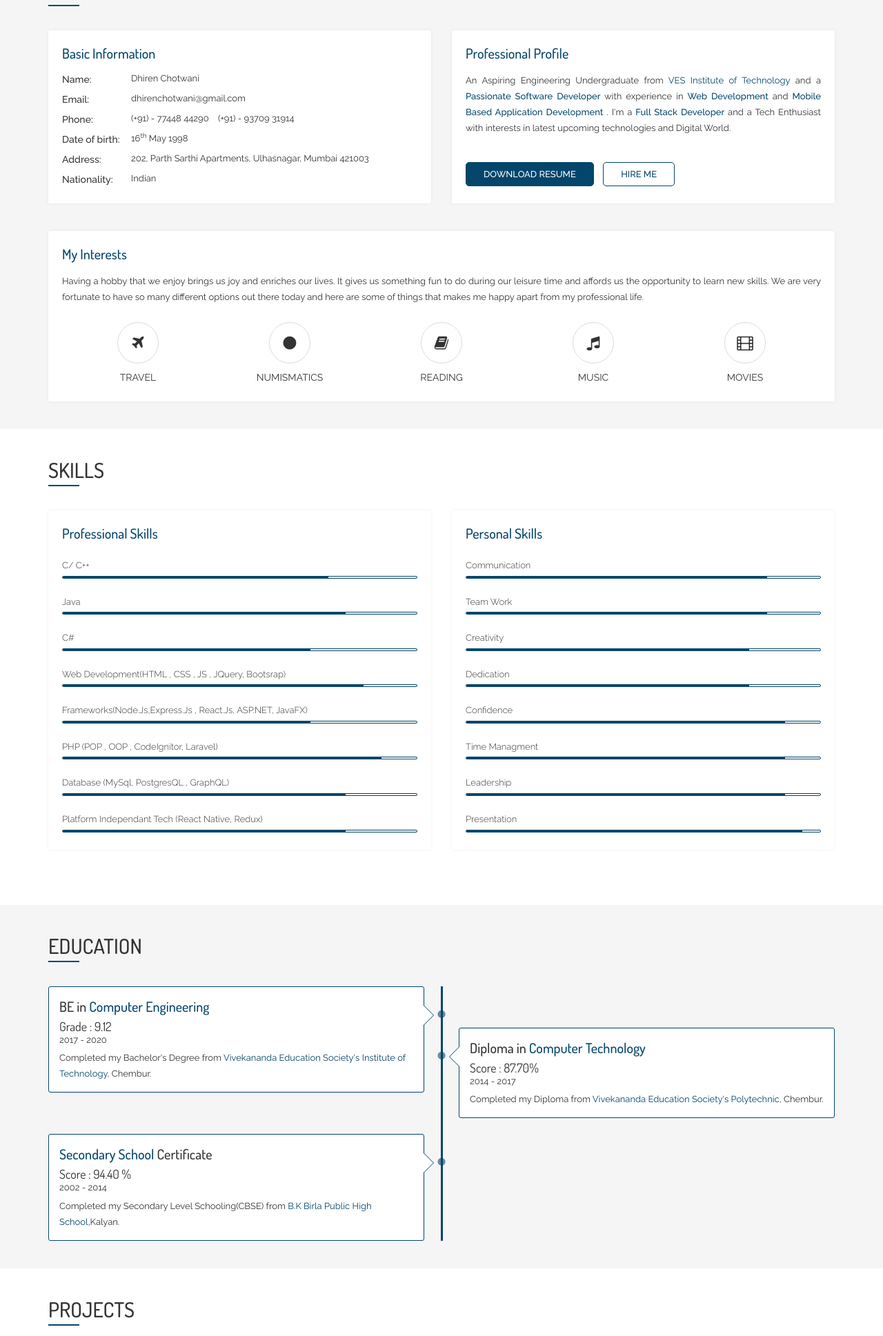
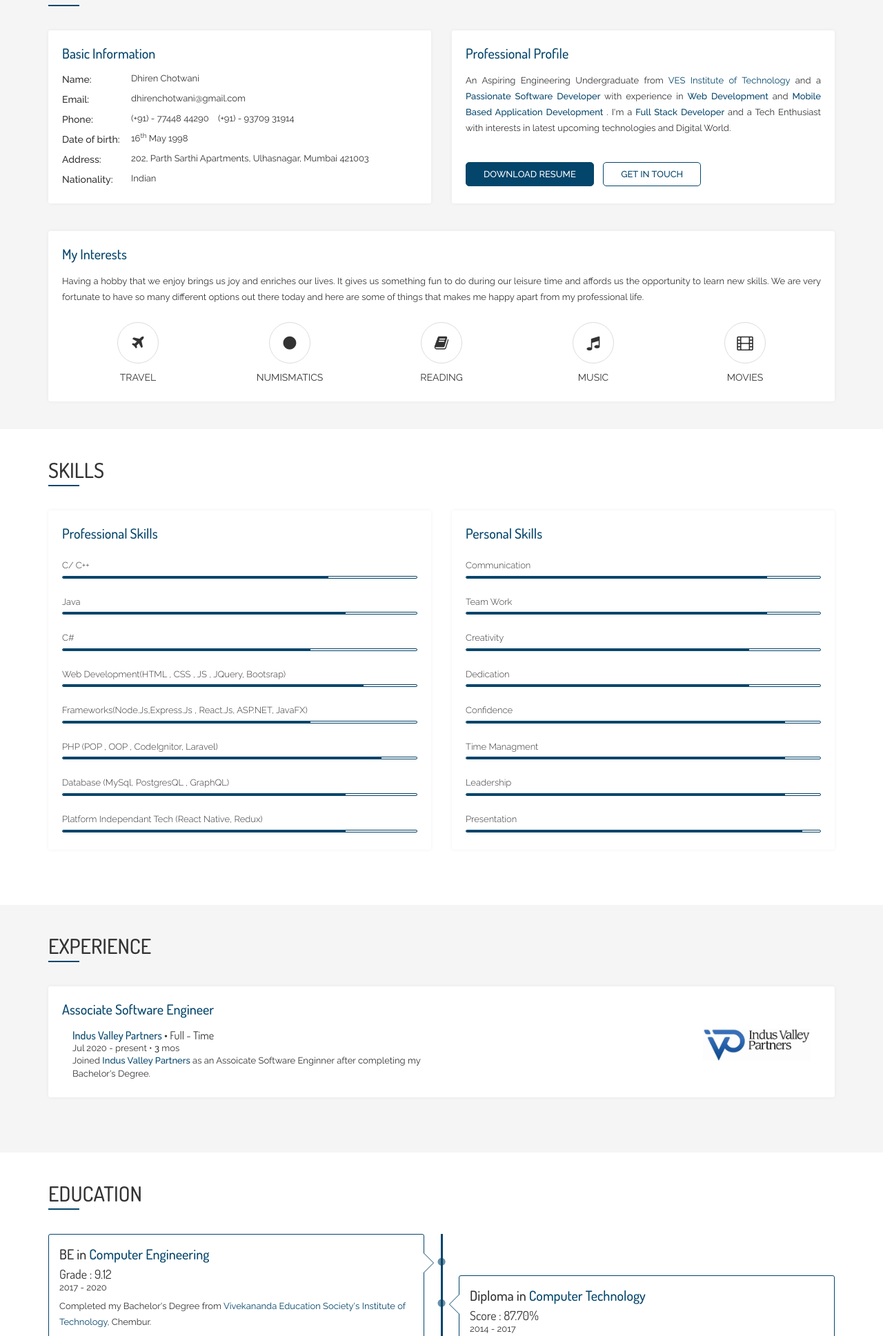
Before and after one commit to dhirenchotwani/dhirenchotwani.github.io, a PHP site: page / in a window 1280 px wide. Shown: the part 724-2661 px from the top of the page at 69% size. Run offline with PHP 8.4, Linux system fonts and the light colour scheme; some libraries are stand-ins or nearby versions.

Commit message:
added experience section

```diff
--- a/index.html
+++ b/index.html
@@ -55,7 +55,9 @@
 						<li>
 							<a class="page-scroll" href="#skills">Skills</a>
 						</li>
-
+						<li>
+							<a class="page-scroll" href="#experience">Experience</a>
+						</li>
 						<li>
 							<a class="page-scroll" href="#education">Education</a>
 						</li>
@@ -140,7 +142,7 @@
 									<h2 style="color: #04456b">Professional Profile</h2>
 									<p style="text-align: justify">An Aspiring Engineering Undergraduate from <a href="www.google.com" style="color: #04456b">VES Institute of Technology</a> and a <b style="color: #04456b">Passionate Software Developer</b> with experience in <b style="color: #04456b">Web Development</b> and <b style="color: #04456b">Mobile Based Application Development </b>. I'm a <b style="color: #04456b">Full Stack Developer</b> and a Tech Enthusiast with interests in latest upcoming technologies and Digital World.</p>
 									<a href="Dhiren_ChotwaniCV.pdf" class="btn btn-primary" download>Download Resume</a>
-									<a href="#contact" class="btn btn-default page-scroll">Hire Me</a>
+									<a href="#contact" class="btn btn-default page-scroll">Get in Touch</a>
 								</div>
 							</div>
 
@@ -389,7 +391,34 @@
 				</section>
 				<!-- End Skills -->
 
+				<!-- Experience -->
+				<section class="content" id="experience">
+					<div class="container">
+						<div class="row">
+							<div class="col-xs-12">
+								<div class="section-title">
+									<h1>Experience</h1>
+								</div>
+							</div>
+								<div class="col-xs-12 col-sm-12">
+								<div class="panel-box wow fadeInLeft">
+									<h2 style="color: #04456b">Associate Software Engineer</h2>
+							<div class="col-xs-12 col-sm-6">
+										<a href="https://www.ivp.in/"><span class="info"><h4> <b style="color: #04456b;" >Indus Valley Partners </b> </a> &#8226; Full - Time</h4></span></li>
+									 <span class="info">Jul 2020 - present &#8226; <b id="months">2</b> mos</span>
+										<br>
+										<span class="info">Joined <a href="https://www.ivp.in/"><b style="color:#04456b ;">Indus Valley Partners </b> </a>  as an Assoicate Software Enginner after completing my Bachelor's Degree.</span>
 
+									</div>
+									<div class="col-xs-12 col-sm-6" >
+									<img src="./img/experience/ivp-logo.jpg" width="30%" style="float: right;"  alt="">
+									</div>
+								</div>
+							   </div>
+						</div>
+					</div>
+				</section>
+				<!-- Experience ends here -->
 				<!-- Education -->
 				<section class="content" id="education">
 					<div class="container">
@@ -751,6 +780,11 @@
 	<script src="https://smtpjs.com/v3/smtp.js">
 </script>
 <script>
+	let dt1 = Date.now();
+	let dt2 = new Date(2020,7,27).getTime();
+	var time =(dt2 - dt1) / 1000;
+ 	var month = Math.abs(Math.round(time/(60 * 60 * 24 * 7 * 4)));
+	document.getElementById('months').innerHTML=month;
 	document.getElementById('year').innerHTML=new Date().getFullYear();
 </script>
 <script>
```
Also changed, not shown: style.css (+32 -0 lines), img/experience/ivp-logo.jpg (added).
